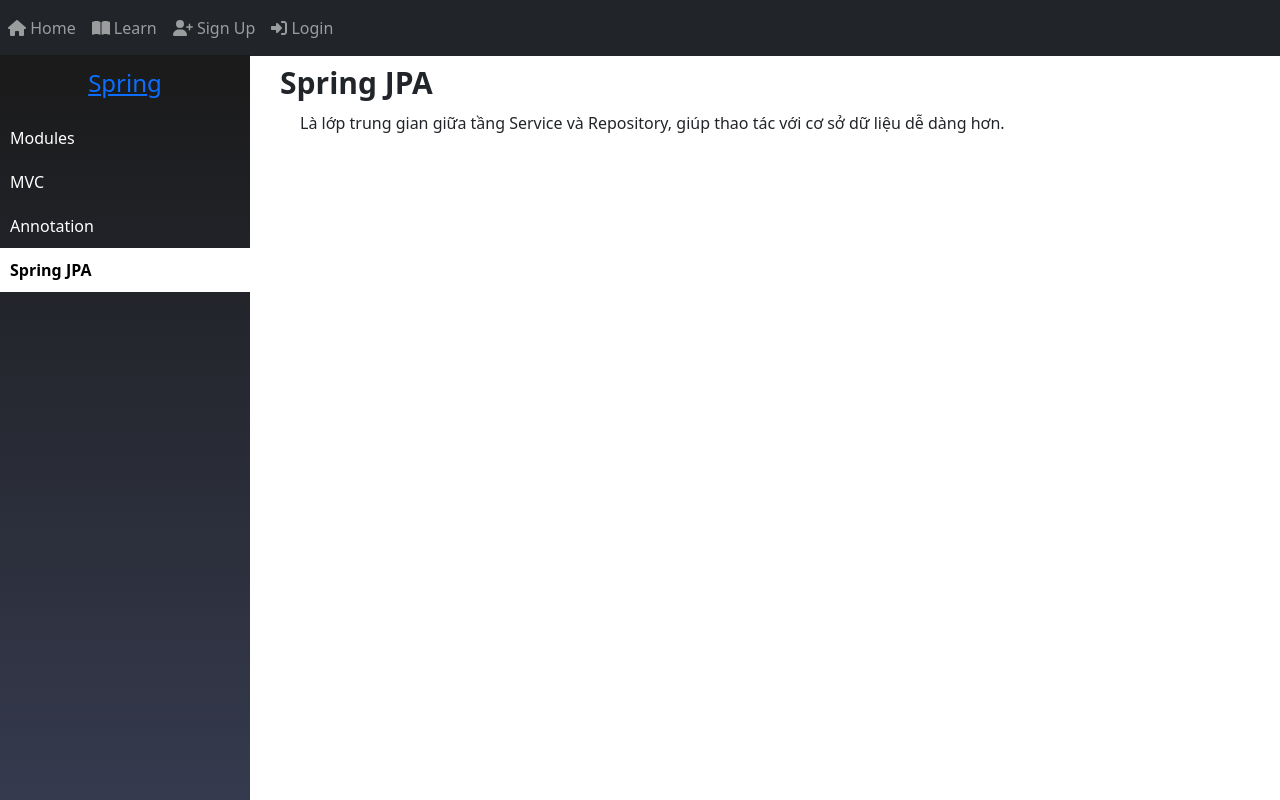
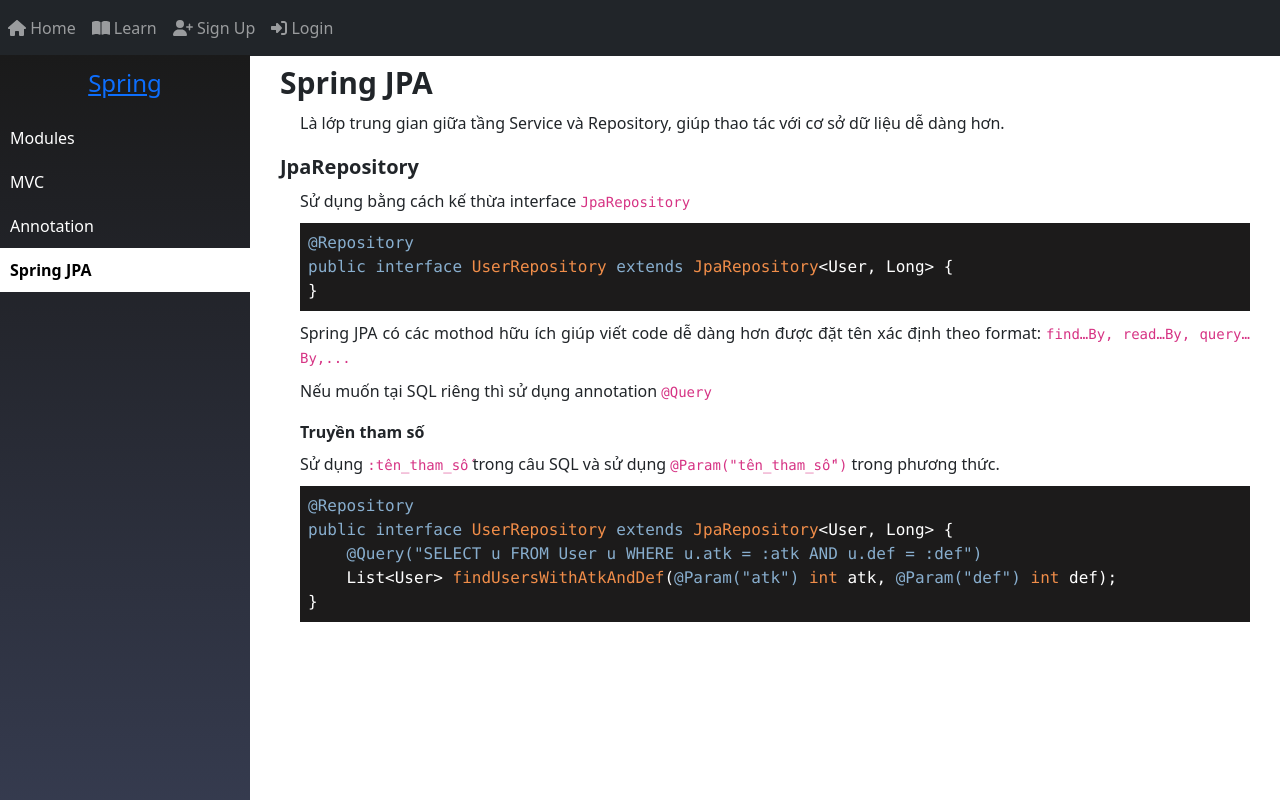
Before and after one commit to hieuvd99/project99-vue, a Vue app: page /learn/spring/spring-jpa in a window 1280 px wide. Built offline with nearby package versions, Linux system fonts and the light colour scheme.

Commit message:
coding 20231006

```diff
--- a/src/components/learns/spring/course/Annotation.vue
+++ b/src/components/learns/spring/course/Annotation.vue
@@ -23,7 +23,7 @@
         System.<span style="color:rgb(136, 174, 206); font-weight:400;">out</span>.println(<span style="color:rgb(181, 189, 104); font-weight:400;">&quot;Animal makes a sound&quot;</span>);
     }
 }
-<span style="color:rgb(136, 174, 206); font-weight:400;">class</span> <span style="color:rgb(240, 141, 73); font-weight:400;">Dog</span> <span style="color:rgb(240, 141, 73); font-weight:400;">extends</span> <span style="color:rgb(240, 141, 73); font-weight:400;">Animal</span> {
+<span style="color:rgb(136, 174, 206); font-weight:400;">class</span> <span style="color:rgb(240, 141, 73); font-weight:400;">Dog</span> <span style="font-weight:400;">extends</span> <span style="color:rgb(240, 141, 73); font-weight:400;">Animal</span> {
     @Override
     <span style="color:rgb(255, 255, 255); font-weight:400;"><span style="color:rgb(136, 174, 206); font-weight:400;">void</span> <span style="color:rgb(240, 141, 73); font-weight:400;">makeSound</span>()</span> {
         System.<span style="color:rgb(136, 174, 206); font-weight:400;">out</span>.println(<span style="color:rgb(181, 189, 104); font-weight:400;">&quot;Dog barks&quot;</span>);
@@ -40,7 +40,7 @@
         <div class="text-content">
             <p>Dùng để tắt cảnh báo của trình biên dịch</p>
 <pre><code id="htmlViewer" style="color:rgb(255, 255, 255); font-weight:400;background-color:rgb(28, 27, 27);background:rgb(28, 27, 27);display:block;padding: .5em;"><span style="color:rgb(136, 174, 206); font-weight:400;">@SuppressWarnings(<span style="color:rgb(181, 189, 104); font-weight:400;">&quot;unused&quot;</span>)</span>
-<span style="color:rgb(136, 174, 206); font-weight:400;">public</span> <span style="color:rgb(136, 174, 206); font-weight:400;">class</span> <span class="hljs-title class_">Example</span> {
+<span style="color:rgb(136, 174, 206); font-weight:400;">public</span> <span style="color:rgb(136, 174, 206); font-weight:400;">class</span> <span style="color: #f08d49;">Example</span> {
 
     <span style="color:rgb(136, 174, 206); font-weight:400;">@SuppressWarnings(<span style="color:rgb(181, 189, 104); font-weight:400;">&quot;deprecation&quot;</span>)</span>
     void useDeprecatedMethod() {
@@ -53,7 +53,7 @@
         <div class="text-content">
             <p>Đánh dấu trên class cho biết chúng được quản lý bởi IoC.</p>
 <pre><code id="htmlViewer" style="color:rgb(255, 255, 255); font-weight:400;background-color:rgb(28, 27, 27);background:rgb(28, 27, 27);display:block;padding: .5em;"><span style="color:rgb(136, 174, 206); font-weight:400;">@Component</span>
-<span style="color:rgb(136, 174, 206); font-weight:400;">public</span> <span style="color:rgb(136, 174, 206); font-weight:400;">class</span> <span class="hljs-title class_">Bikini</span> <span style="color:rgb(136, 174, 206); font-weight:400;">implements</span> <span class="hljs-title class_">Outfit</span> {
+<span style="color:rgb(136, 174, 206); font-weight:400;">public</span> <span style="color:rgb(136, 174, 206); font-weight:400;">class</span> <span style="color: #f08d49;">Bikini</span> <span style="color:rgb(136, 174, 206); font-weight:400;">implements</span> <span style="color: #f08d49;">Outfit</span> {
     <span style="color:rgb(153, 153, 153); font-weight:400;">//something</span>
 }</code></pre>
         </div>
@@ -62,7 +62,7 @@
         <div class="text-content">
             <p>Dùng để tiêm các bean được lưu trữ ở IoC.</p>
 <pre><code id="htmlViewer" style="color:rgb(255, 255, 255); font-weight:400;background-color:rgb(28, 27, 27);background:rgb(28, 27, 27);display:block;padding: .5em;"><span style="color:rgb(136, 174, 206); font-weight:400;">@Component</span>
-<span style="color:rgb(136, 174, 206); font-weight:400;">public</span> <span style="color:rgb(136, 174, 206); font-weight:400;">class</span> <span class="hljs-title class_">Girl</span> {
+<span style="color:rgb(136, 174, 206); font-weight:400;">public</span> <span style="color:rgb(136, 174, 206); font-weight:400;">class</span> <span style="color: #f08d49;">Girl</span> {
     <span style="color:rgb(136, 174, 206); font-weight:400;">@Autowired</span>
     Outfit outfit;
     <span style="color:rgb(153, 153, 153); font-weight:400;">// Các getter và setter</span>
@@ -74,7 +74,7 @@
             <p>Đánh dấu đây là bean được ưu tiên dùng.</p>
 <pre><code id="htmlViewer" style="color:rgb(255, 255, 255); font-weight:400;background-color:rgb(28, 27, 27);background:rgb(28, 27, 27);display:block;padding: .5em;"><span style="color:rgb(136, 174, 206); font-weight:400;">@Component</span>
 <span style="color:rgb(136, 174, 206); font-weight:400;">@Primary</span>
-<span style="color:rgb(136, 174, 206); font-weight:400;">public</span> <span style="color:rgb(136, 174, 206); font-weight:400;">class</span> <span class="hljs-title class_">Naked</span> <span style="color:rgb(136, 174, 206); font-weight:400;">implements</span> <span class="hljs-title class_">Outfit</span> {
+<span style="color:rgb(136, 174, 206); font-weight:400;">public</span> <span style="color:rgb(136, 174, 206); font-weight:400;">class</span> <span style="color: #f08d49;">Naked</span> <span style="color:rgb(136, 174, 206); font-weight:400;">implements</span> <span style="color: #f08d49;">Outfit</span> {
     <span style="color:rgb(136, 174, 206); font-weight:400;">@Override</span>
     <span style="color:rgb(136, 174, 206); font-weight:400;">public</span> <span style="color:rgb(240, 141, 73); font-weight:400;">void</span> <span class="hljs-title function_">wear</span>(<span style="color:rgb(255, 255, 255); font-weight:400;"></span>) {
         <span style="color:rgb(153, 153, 153); font-weight:400;">//something</span>
@@ -86,21 +86,21 @@
         <div class="text-content">
             <p>Chỉ định chính xác tên bean để dùng.</p>
 <pre><code id="htmlViewer" style="color:rgb(255, 255, 255); font-weight:400;background-color:rgb(28, 27, 27);background:rgb(28, 27, 27);display:block;padding: .5em;"><span style="color:rgb(136, 174, 206); font-weight:400;">@Component(<span style="color:rgb(181, 189, 104); font-weight:400;">&quot;bikini&quot;</span>)</span>
-<span style="color:rgb(136, 174, 206); font-weight:400;">public</span> <span style="color:rgb(136, 174, 206); font-weight:400;">class</span> <span class="hljs-title class_">Bikini</span> <span style="color:rgb(240, 141, 73); font-weight:400;">implements</span> <span style="color:rgb(240, 141, 73); font-weight:400;">Outfit</span> {
+<span style="color:rgb(136, 174, 206); font-weight:400;">public</span> <span style="color:rgb(136, 174, 206); font-weight:400;">class</span> <span style="color: #f08d49;">Bikini</span> <span style="font-weight:400;">implements</span> <span style="color:rgb(240, 141, 73); font-weight:400;">Outfit</span> {
     <span style="color:rgb(136, 174, 206); font-weight:400;">@Override</span>
     <span style="color:rgb(136, 174, 206); font-weight:400;">public</span> void wear() {
         System.<span style="color:rgb(136, 174, 206); font-weight:400;">out</span>.println(<span style="color:rgb(181, 189, 104); font-weight:400;">&quot;Mặc bikini&quot;</span>);
     }
 }
 <span style="color:rgb(136, 174, 206); font-weight:400;">@Component(<span style="color:rgb(181, 189, 104); font-weight:400;">&quot;naked&quot;</span>)</span>
-<span style="color:rgb(136, 174, 206); font-weight:400;">public</span> <span style="color:rgb(136, 174, 206); font-weight:400;">class</span> <span class="hljs-title class_">Naked</span> <span style="color:rgb(240, 141, 73); font-weight:400;">implements</span> <span style="color:rgb(240, 141, 73); font-weight:400;">Outfit</span> {
+<span style="color:rgb(136, 174, 206); font-weight:400;">public</span> <span style="color:rgb(136, 174, 206); font-weight:400;">class</span> <span style="color: #f08d49;">Naked</span> <span style="font-weight:400;">implements</span> <span style="color:rgb(240, 141, 73); font-weight:400;">Outfit</span> {
     <span style="color:rgb(136, 174, 206); font-weight:400;">@Override</span>
     <span style="color:rgb(136, 174, 206); font-weight:400;">public</span> void wear() {
         System.<span style="color:rgb(136, 174, 206); font-weight:400;">out</span>.println(<span style="color:rgb(181, 189, 104); font-weight:400;">&quot;Đang không mặc gì&quot;</span>);
     }
 }
 <span style="color:rgb(136, 174, 206); font-weight:400;">@Component</span>
-<span style="color:rgb(136, 174, 206); font-weight:400;">public</span> <span style="color:rgb(136, 174, 206); font-weight:400;">class</span> <span class="hljs-title class_">Girl</span> {
+<span style="color:rgb(136, 174, 206); font-weight:400;">public</span> <span style="color:rgb(136, 174, 206); font-weight:400;">class</span> <span style="color: #f08d49;">Girl</span> {
     Outfit outfit;
     <span style="color:rgb(136, 174, 206); font-weight:400;">@Autowired</span>
     <span style="color:rgb(136, 174, 206); font-weight:400;">public</span> Girl(<span style="color:rgb(136, 174, 206); font-weight:400;">@Qualifier(<span style="color:rgb(181, 189, 104); font-weight:400;">&quot;naked&quot;</span>)</span> Outfit outfit) {
@@ -129,10 +129,10 @@
             <p><b>@Configuration</b>: Đánh dấu trên class cho biết class đó chứa các thông tin cấu hình cho ứng dụng.</p>
             <p><b>@Bean</b>: Đánh dấu trên một method trong class được đánh dấu @Configuration, nó cho biết rằng method đó tạo và trả về một bean</p>
 <pre><code id="htmlViewer" style="color:rgb(255, 255, 255); font-weight:400;background-color:rgb(28, 27, 27);background:rgb(28, 27, 27);display:block;padding: .5em;"><span style="color:rgb(136, 174, 206); font-weight:400;">@Configuration</span>
-<span style="color:rgb(136, 174, 206); font-weight:400;">public</span> <span style="color:rgb(136, 174, 206); font-weight:400;">class</span> <span class="hljs-title class_" style="color: rgb(240, 141, 73);">AppConfig</span> {
+<span style="color:rgb(136, 174, 206); font-weight:400;">public</span> <span style="color:rgb(136, 174, 206); font-weight:400;">class</span> <span style="color: rgb(240, 141, 73);">AppConfig</span> {
     <span style="color:rgb(136, 174, 206); font-weight:400;">@Bean</span>
-    <span style="color:rgb(136, 174, 206); font-weight:400;">public</span> <span class="hljs-title class_">MyBean</span> <span class="hljs-title function_" style="color: rgb(240, 141, 73);">myBean</span>(<span style="color:rgb(255, 255, 255); font-weight:400;"></span>) {
-        <span style="color:rgb(136, 174, 206); font-weight:400;">return</span> <span style="color:rgb(136, 174, 206); font-weight:400;">new</span> <span class="hljs-title class_">MyBean</span>();
+    <span style="color:rgb(136, 174, 206); font-weight:400;">public</span> <span>MyBean</span> <span style="color: rgb(240, 141, 73);">myBean</span>(<span style="color:rgb(255, 255, 255); font-weight:400;"></span>) {
+        <span style="color:rgb(136, 174, 206); font-weight:400;">return</span> <span style="color:rgb(136, 174, 206); font-weight:400;">new</span> <span style="color: #f08d49;">MyBean</span>();
     }
 }</code></pre>
         </div>
@@ -153,10 +153,19 @@
 <pre><code id="htmlViewer" style="color:rgb(255, 255, 255); font-weight:400;background-color:rgb(28, 27, 27);background:rgb(28, 27, 27);display:block;padding: .5em;"><span style="color:rgb(153, 153, 153); font-weight:400;">//=====application.properties file==========</span>
 kungfutech.mysql.url=jdbc:mysql:<span style="color:rgb(153, 153, 153); font-weight:400;">//host1:33060/kungfutech</span>
 
-<span style="color:rgb(136, 174, 206); font-weight:400;">public</span> <span style="color:rgb(136, 174, 206); font-weight:400;">class</span> <span class="hljs-title class_">AppConfig</span> {
+<span style="color:rgb(136, 174, 206); font-weight:400;">public</span> <span style="color:rgb(136, 174, 206); font-weight:400;">class</span> <span style="color: #f08d49;">AppConfig</span> {
     <span style="color:rgb(153, 153, 153); font-weight:400;">// Lấy giá trị cấu hình từ file application.properties</span>
     <span style="color:rgb(136, 174, 206); font-weight:400;">@Value(<span style="color:rgb(181, 189, 104); font-weight:400;">&quot;<span class="hljs-subst">${kungfutech.mysql.url}</span>&quot;</span>)</span>
     <span style="color:rgb(136, 174, 206); font-weight:400;">private</span> String mysqlUrl;
+}</code></pre>
+        </div>
+
+        <h5 class="title-child"><code>@Query</code></h5>
+        <div class="text-content">
+            <p>Nếu muốn tại SQL riêng thì sử dụng annotation <code>@Query</code></p>
+<pre><code id="htmlViewer" style="color:rgb(255, 255, 255); font-weight:400;background-color:rgb(28, 27, 27);background:rgb(28, 27, 27);display:block;padding: .5em;"><span style="color:rgb(136, 174, 206); font-weight:400;">public</span> <span style="color:rgb(136, 174, 206); font-weight:400;">interface</span> <span style="color: #f08d49;">UserRepository</span> <span style="color:rgb(136, 174, 206); font-weight:400;">extends</span> <span style="color: #f08d49;">JpaRepository</span>&lt;User, Long&gt; {
+    <span style="color:rgb(136, 174, 206); font-weight:400;">@Query(&quot;SELECT u FROM User u WHERE u.atk = :atk&quot;)</span>
+    List&lt;User&gt; <span style="color: #f08d49;">findUsersWithAtk</span><span style="color:rgb(255, 255, 255); font-weight:400;">(<span style="color:rgb(136, 174, 206); font-weight:400;">@Param(&quot;atk&quot;)</span> <span style="color:rgb(240, 141, 73); font-weight:400;">int</span> atk)</span>;
 }</code></pre>
         </div>
 
@@ -164,19 +173,19 @@
         <div class="text-content">
             <p><b>@PostConstruct</b>: Gọi method sau khi Bean được tạo.</p>
 <pre><code id="htmlViewer" style="color:rgb(255, 255, 255); font-weight:400;background-color:rgb(28, 27, 27);background:rgb(28, 27, 27);display:block;padding: .5em;"><span style="color:rgb(136, 174, 206); font-weight:400;">@Component</span>
-<span style="color:rgb(136, 174, 206); font-weight:400;">public</span> <span style="color:rgb(136, 174, 206); font-weight:400;">class</span> <span class="hljs-title class_">Girl</span> {
+<span style="color:rgb(136, 174, 206); font-weight:400;">public</span> <span style="color:rgb(136, 174, 206); font-weight:400;">class</span> <span style="color: #f08d49;">Girl</span> {
     <span style="color:rgb(136, 174, 206); font-weight:400;">@PostConstruct</span>
     <span style="color:rgb(136, 174, 206); font-weight:400;">public</span> <span style="color:rgb(240, 141, 73); font-weight:400;">void</span> <span class="hljs-title function_">postConstruct</span>(<span style="color:rgb(255, 255, 255); font-weight:400;"></span>){
-        <span class="hljs-title class_">System</span>.<span style="color:rgb(255, 255, 255); font-weight:400;">out</span>.<span class="hljs-title function_">println</span>(<span style="color:rgb(181, 189, 104); font-weight:400;">&quot;\t&gt;&gt; Đối tượng Girl sau khi khởi tạo xong sẽ chạy hàm này&quot;</span>);
+        <span>System</span>.<span style="color:rgb(255, 255, 255); font-weight:400;">out</span>.<span class="hljs-title function_">println</span>(<span style="color:rgb(181, 189, 104); font-weight:400;">&quot;\t&gt;&gt; Đối tượng Girl sau khi khởi tạo xong sẽ chạy hàm này&quot;</span>);
     }
 }</code></pre>
 
             <p><b>@PreDestroy</b>: Gọi method trước khi Bean bị xóa.</p>
 <pre><code id="htmlViewer" style="color:rgb(255, 255, 255); font-weight:400;background-color:rgb(28, 27, 27);background:rgb(28, 27, 27);display:block;padding: .5em;"><span style="color:rgb(136, 174, 206); font-weight:400;">@Component</span>
-<span style="color:rgb(136, 174, 206); font-weight:400;">public</span> <span style="color:rgb(136, 174, 206); font-weight:400;">class</span> <span class="hljs-title class_">Girl</span> {
+<span style="color:rgb(136, 174, 206); font-weight:400;">public</span> <span style="color:rgb(136, 174, 206); font-weight:400;">class</span> <span style="color: #f08d49;">Girl</span> {
     <span style="color:rgb(136, 174, 206); font-weight:400;">@PreDestroy</span>
     <span style="color:rgb(136, 174, 206); font-weight:400;">public</span> <span style="color:rgb(240, 141, 73); font-weight:400;">void</span> <span class="hljs-title function_">preDestroy</span>(<span style="color:rgb(255, 255, 255); font-weight:400;"></span>){
-        <span class="hljs-title class_">System</span>.<span style="color:rgb(255, 255, 255); font-weight:400;">out</span>.<span class="hljs-title function_">println</span>(<span style="color:rgb(181, 189, 104); font-weight:400;">&quot;\t&gt;&gt; Đối tượng Girl trước khi bị destroy thì chạy hàm này&quot;</span>);
+        <span>System</span>.<span style="color:rgb(255, 255, 255); font-weight:400;">out</span>.<span class="hljs-title function_">println</span>(<span style="color:rgb(181, 189, 104); font-weight:400;">&quot;\t&gt;&gt; Đối tượng Girl trước khi bị destroy thì chạy hàm này&quot;</span>);
     }
 }</code></pre>
         </div>
--- a/src/components/learns/spring/course/SpringJPA.vue
+++ b/src/components/learns/spring/course/SpringJPA.vue
@@ -2,6 +2,25 @@
     <div class="content-course">
         <h1 class="title-content-course">Spring JPA</h1>
         <p class="text-content">Là lớp trung gian giữa tầng Service và Repository, giúp thao tác với cơ sở dữ liệu dễ dàng hơn.</p>
+
+        <h5 class="title-child">JpaRepository</h5>
+        <div class="text-content">
+            <p>Sử dụng bằng cách kế thừa interface <code>JpaRepository</code></p>
+<pre><code id="htmlViewer" style="color:rgb(255, 255, 255); font-weight:400;background-color:rgb(28, 27, 27);background:rgb(28, 27, 27);display:block;padding: .5em;"><span style="color:rgb(136, 174, 206); font-weight:400;">@Repository</span>
+<span style="color:rgb(136, 174, 206); font-weight:400;">public</span> <span style="color:rgb(136, 174, 206); font-weight:400;">interface</span> <span style="color: #f08d49;">UserRepository</span> <span style="color:rgb(136, 174, 206); font-weight:400;">extends</span> <span style="color: #f08d49;">JpaRepository</span>&lt;User, Long&gt; {
+}</code></pre>
+
+        <p>Spring JPA có các mothod hữu ích giúp viết code dễ dàng hơn được đặt tên xác định theo format: <code>find…By, read…By, query…By,...</code></p>
+        <p>Nếu muốn tại SQL riêng thì sử dụng annotation <code>@Query</code></p>
+
+        <h6 class="title-child">Truyền tham số</h6>
+        <p>Sử dụng <code>:tên_tham_số</code> trong câu SQL và sử dụng <code>@Param("tên_tham_số")</code> trong phương thức.</p>
+<pre><code id="htmlViewer" style="color:rgb(255, 255, 255); font-weight:400;background-color:rgb(28, 27, 27);background:rgb(28, 27, 27);display:block;padding: .5em;"><span style="color:rgb(136, 174, 206); font-weight:400;">@Repository</span>
+<span style="color:rgb(136, 174, 206); font-weight:400;">public</span> <span style="color:rgb(136, 174, 206); font-weight:400;">interface</span> <span style="color: #f08d49;">UserRepository</span> <span style="color:rgb(136, 174, 206); font-weight:400;">extends</span> <span style="color: #f08d49;">JpaRepository</span>&lt;User, Long&gt; {
+    <span style="color:rgb(136, 174, 206); font-weight:400;">@Query(&quot;SELECT u FROM User u WHERE u.atk = :atk AND u.def = :def&quot;)</span>
+    List&lt;User&gt; <span style="color: #f08d49;">findUsersWithAtkAndDef</span><span style="color:rgb(255, 255, 255); font-weight:400;">(<span style="color:rgb(136, 174, 206); font-weight:400;">@Param(&quot;atk&quot;)</span> <span style="color:rgb(240, 141, 73); font-weight:400;">int</span> atk, <span style="color:rgb(136, 174, 206); font-weight:400;">@Param(&quot;def&quot;)</span> <span style="color:rgb(240, 141, 73); font-weight:400;">int</span> def)</span>;
+}</code></pre>
+        </div>
     </div>
 </template>
 
```
